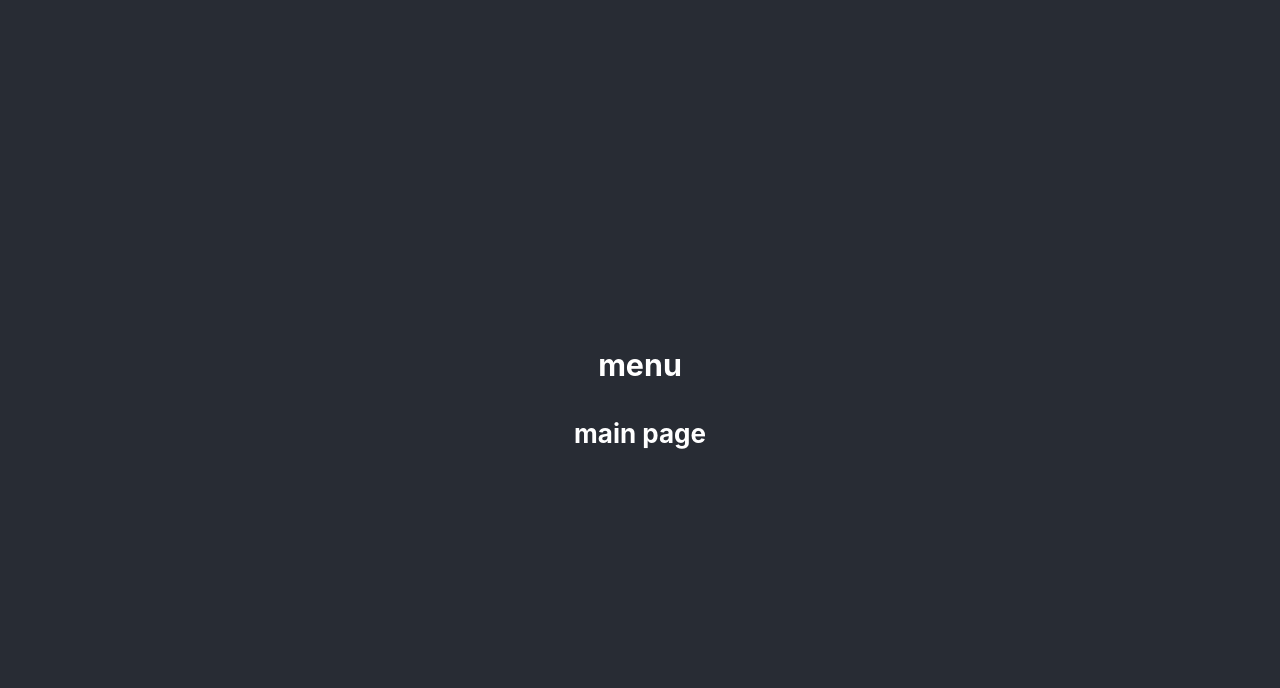
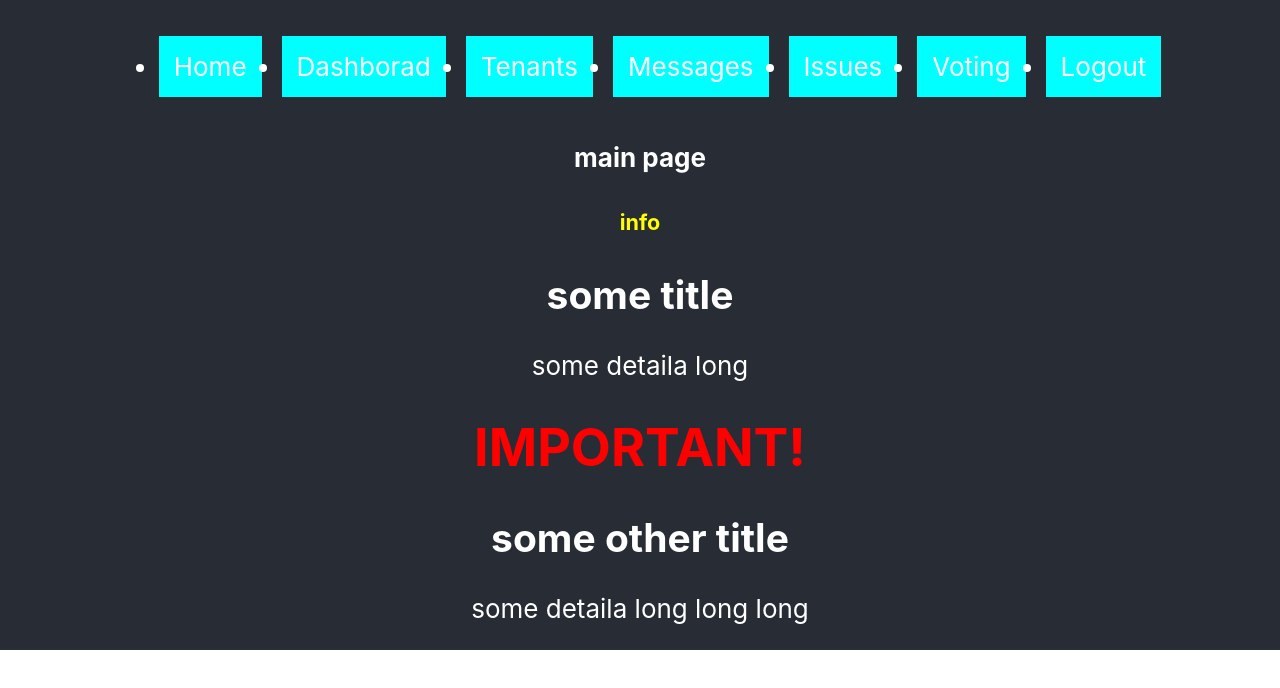
Before and after one commit to shaybuzz/vaad-bait, a React (Create React App) app: page / in a window 1280 px wide. Shown: the top 688 px of the page. Built offline with nearby package versions, Linux system fonts and the light colour scheme.

Commit message:
msg comp

```diff
--- a/src/App.css
+++ b/src/App.css
@@ -2,20 +2,29 @@
   text-align: center;
 }
 
-.App-logo {
-  height: 40vmin;
-  pointer-events: none;
+.Menu{
+  display: flex;
+  flex-direction: row;
+  justify-content: space-between;
 }
 
-@media (prefers-reduced-motion: no-preference) {
-  .App-logo {
-    animation: App-logo-spin infinite 20s linear;
-  }
+.ImportantMsg{
+  color: red;
+}
+
+.InfoMsg{
+  color: yellow;
+}
+
+.Menu > li{
+  padding: 15px;
+  margin: 10px;
+  background-color: aqua;
+
 }
 
 .App-header {
   background-color: #282c34;
-  min-height: 100vh;
   display: flex;
   flex-direction: column;
   align-items: center;
@@ -23,16 +32,3 @@
   font-size: calc(10px + 2vmin);
   color: white;
 }
-
-.App-link {
-  color: #61dafb;
-}
-
-@keyframes App-logo-spin {
-  from {
-    transform: rotate(0deg);
-  }
-  to {
-    transform: rotate(360deg);
-  }
-}
--- a/src/App.js
+++ b/src/App.js
@@ -1,5 +1,4 @@
 import React from 'react';
-import logo from './logo.svg';
 import './App.css';
 import MainPage from './components/MainPage';
 
--- a/src/components/IssuesPage.js
+++ b/src/components/IssuesPage.js
@@ -7,7 +7,7 @@ function IssuePage(){
 
     return <div>
 
-
+    issue page
 
     </div>
 
--- a/src/components/MainPage.js
+++ b/src/components/MainPage.js
@@ -1,14 +1,21 @@
 import React from 'react';
 import MenuComp from './MenuComp';
+import Message from '../model/Message';
+import Priority from '../model/Priority';
+import MessageComp from './MessageComp';
 
 
 function MainPage(){
 
+    let msg1 = new Message("some title", "some detaila long", Priority.Info);
+    let msg2 = new Message("some other title", "some detaila  long long long", Priority.Important);
 
 
     return <div>
         <MenuComp/>
         <h4>main page</h4>
+        <MessageComp message={msg1}/>
+        <MessageComp message={msg2}/>
 
 
     </div>
--- a/src/components/MenuComp.js
+++ b/src/components/MenuComp.js
@@ -1,12 +1,21 @@
 import React from 'react';
+import '../App.css';
 
 
 function MenuComp(){
 
 
 
-    return <div>
-        <h3>menu</h3>
+    return <div >
+        <ul className='Menu'>
+            <li>Home</li>
+            <li>Dashborad</li>
+            <li>Tenants</li>
+            <li>Messages</li>
+            <li>Issues</li>
+            <li>Voting</li>
+            <li>Logout</li>
+        </ul>
 
 
     </div>
--- /dev/null
+++ b/src/components/MessageComp.js
@@ -0,0 +1,23 @@
+import React from 'react';
+import '../App.css';
+import Priority from '../model/Priority';
+
+
+
+function MessageComp(props){
+    const {message} = props;
+    let priority = message.priority === Priority.Important ? <h1 className='ImportantMsg'>IMPORTANT!</h1> : <h5 className='InfoMsg'>info</h5>
+
+
+
+    return <div >
+        {priority}
+        <h2>{message.title}</h2>
+        <p>{message.details}</p>
+
+
+    </div>
+
+}
+
+export default MessageComp
--- a/src/model/Message.js
+++ b/src/model/Message.js
@@ -1,6 +1,13 @@
 class Message{
-    constructor(){
-
+    constructor(title, details, priority, imageUrl){
+        this.title = title
+        this.details = details
+        this.priority = priority
+        if(imageUrl != undefined){
+            this.imageUrl = imageUrl
+        }else{
+            this.imageUrl = ''
+        }
     }
 }
 
--- /dev/null
+++ b/src/model/Priority.js
@@ -0,0 +1,3 @@
+const Priority = Object.freeze({ 'Normal': 0, 'Info': 1, 'Important': 2, 'Urgent': 1 })
+
+export default Priority
```
Also changed, not shown: src/components/MessagesPage.js (+4 -3 lines), public/logo192.png (deleted), public/logo512.png (deleted).
